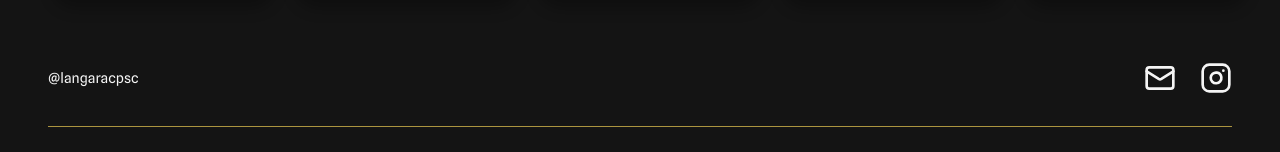
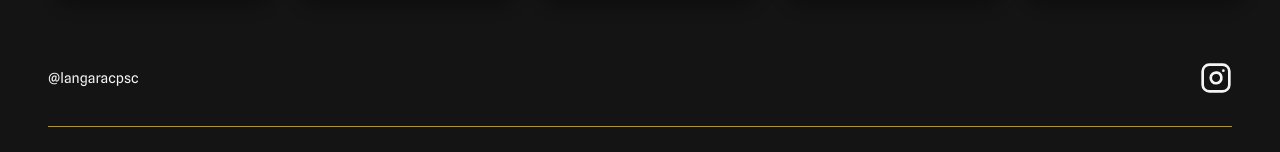
Before and after one commit to langaracpsc/lhacks2025, a React (Vite) app: page / in a window 1280 px wide. Shown: the part 4808-4960 px from the top of the page. Built offline with nearby package versions, Linux system fonts and the light colour scheme.

Commit message:
Remove placeholder email from Footer and README

```diff
--- a/src/components/Footer.tsx
+++ b/src/components/Footer.tsx
@@ -5,7 +5,6 @@ import { Github, Twitter, Instagram, Mail, MapPin } from 'lucide-react'
 
 export const Footer = () => {
   const socialLinks = [
-    { icon: Mail, href: "mailto:contact@langarahacks.com", label: "Email" },
     { icon: Instagram, href: "#", label: "Instagram" }
   ]
 
```
Also changed, not shown: 1 other file (tests, documents, lock files or other folders).
